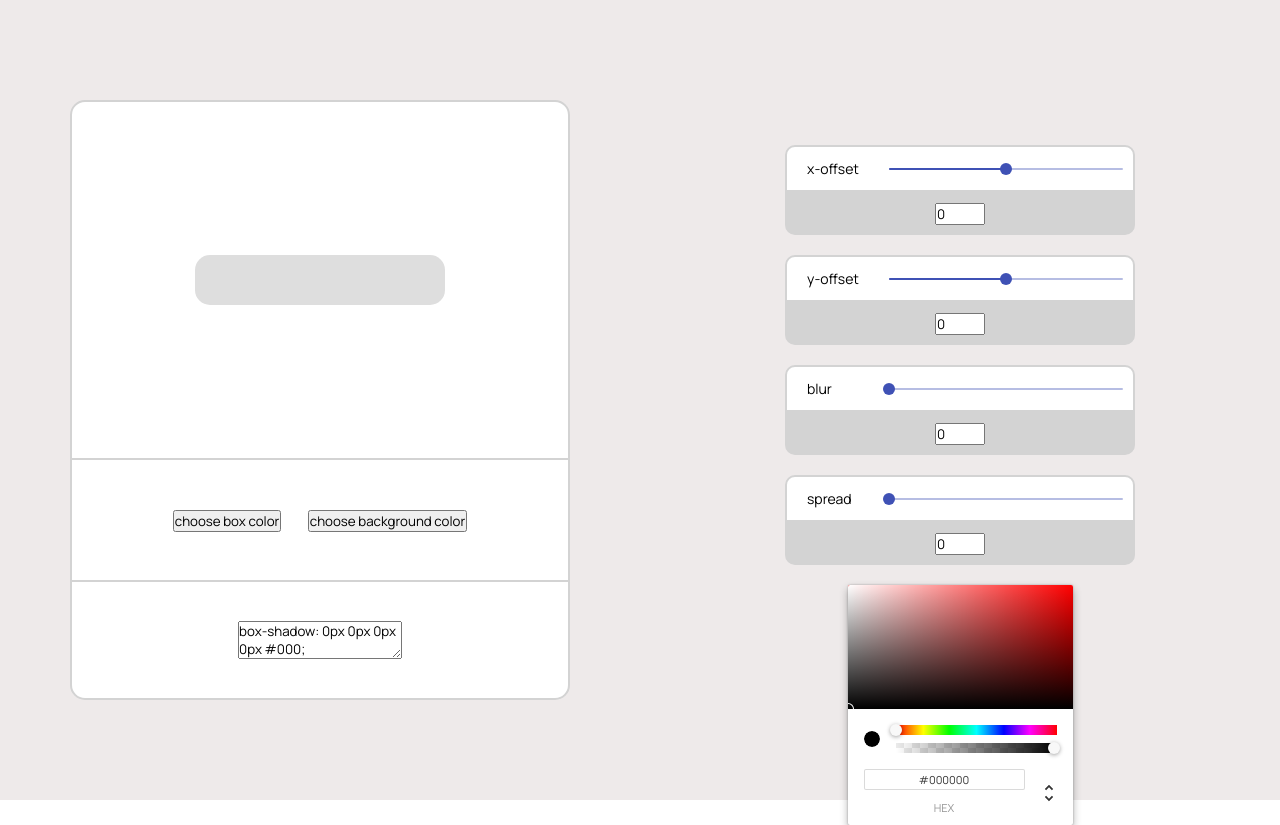
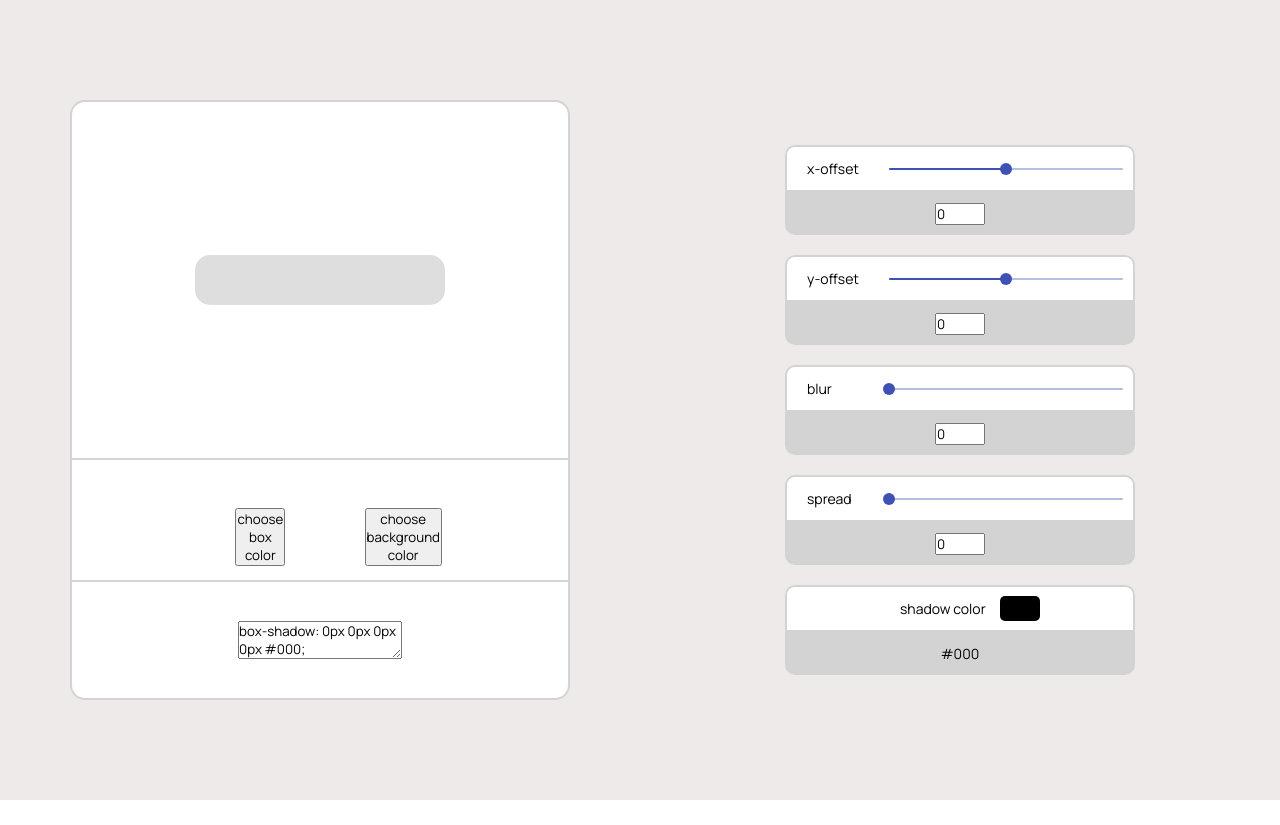
Before and after one commit to bhgordon/react-shadow-boxing, a React (Create React App) app: page / in a window 1280 px wide. After the commit the page ends 800 px from the top, so only its background shows below. Built offline with nearby package versions, Linux system fonts and the light colour scheme.

Commit message:
updated shadow color picker

```diff
--- a/src/App.css
+++ b/src/App.css
@@ -57,3 +57,19 @@
 .label {
   width: 100px;
 }
+
+.color-btn {
+  all: unset;
+  border-radius: 5px;
+  height: 25px;
+  width: 40px;
+}
+
+.color-btn:hover {
+  opacity: 0.5;
+}
+
+.box-color-container {
+  height: 25px;
+  width: 40px;
+}
--- a/src/App.js
+++ b/src/App.js
@@ -9,8 +9,8 @@ function App() {
   const [y, setY] = useState(0);
   const [blur, setBlur] = useState(0);
   const [spread, setSpread] = useState(0);
-  const [color, setColor] = useState('#000');
-
+  const [color, setColor] = useState('#000')
+  let [showColorPicker, setShowColorPicker] = useState(false)
 
   return (
     <div className="app">
@@ -99,7 +99,27 @@ function App() {
           </div>
 
           <div className="app__control">
-            <ChromePicker color={color} onChange={e => setColor(e.hex)} />
+            <div className="slider-container">
+              <label className="label" htmlFor="label">shadow color</label>
+              <div className="box-color-container">
+                <button
+                  className="color-btn"
+                  onClick={() => setShowColorPicker(showColorPicker = !showColorPicker)}
+                  style={{background: `${color}`}}
+                >
+                </button>
+                {showColorPicker && (
+                  <ChromePicker
+                    className="chrome-picker-palette"
+                    color={color}
+                    onChange={e => setColor(e.hex)}
+                  />
+                )}
+              </div>
+            </div>
+            <div className="value-container">
+              <p>{color}</p>
+            </div>
           </div>
         </div>
       </div>
```
